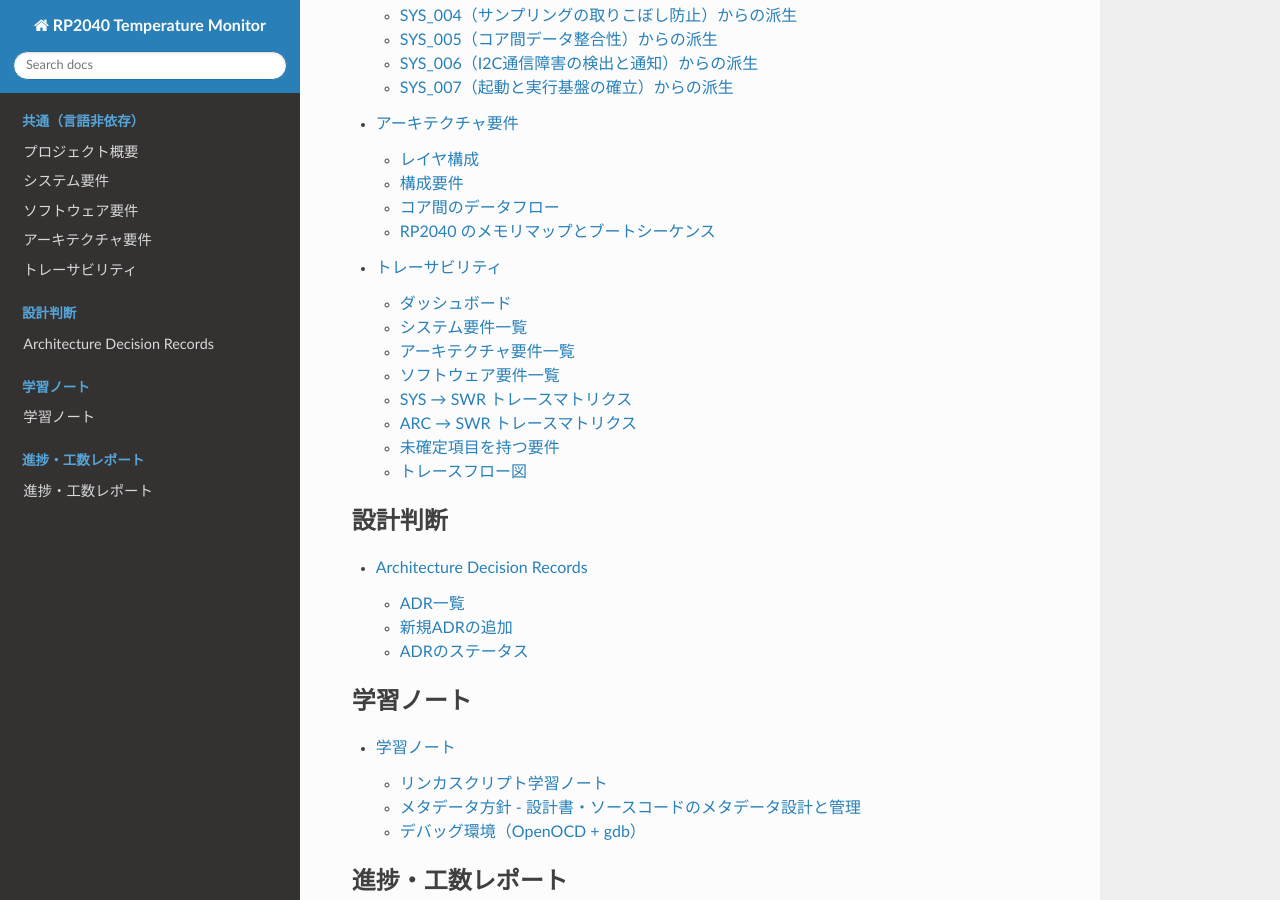
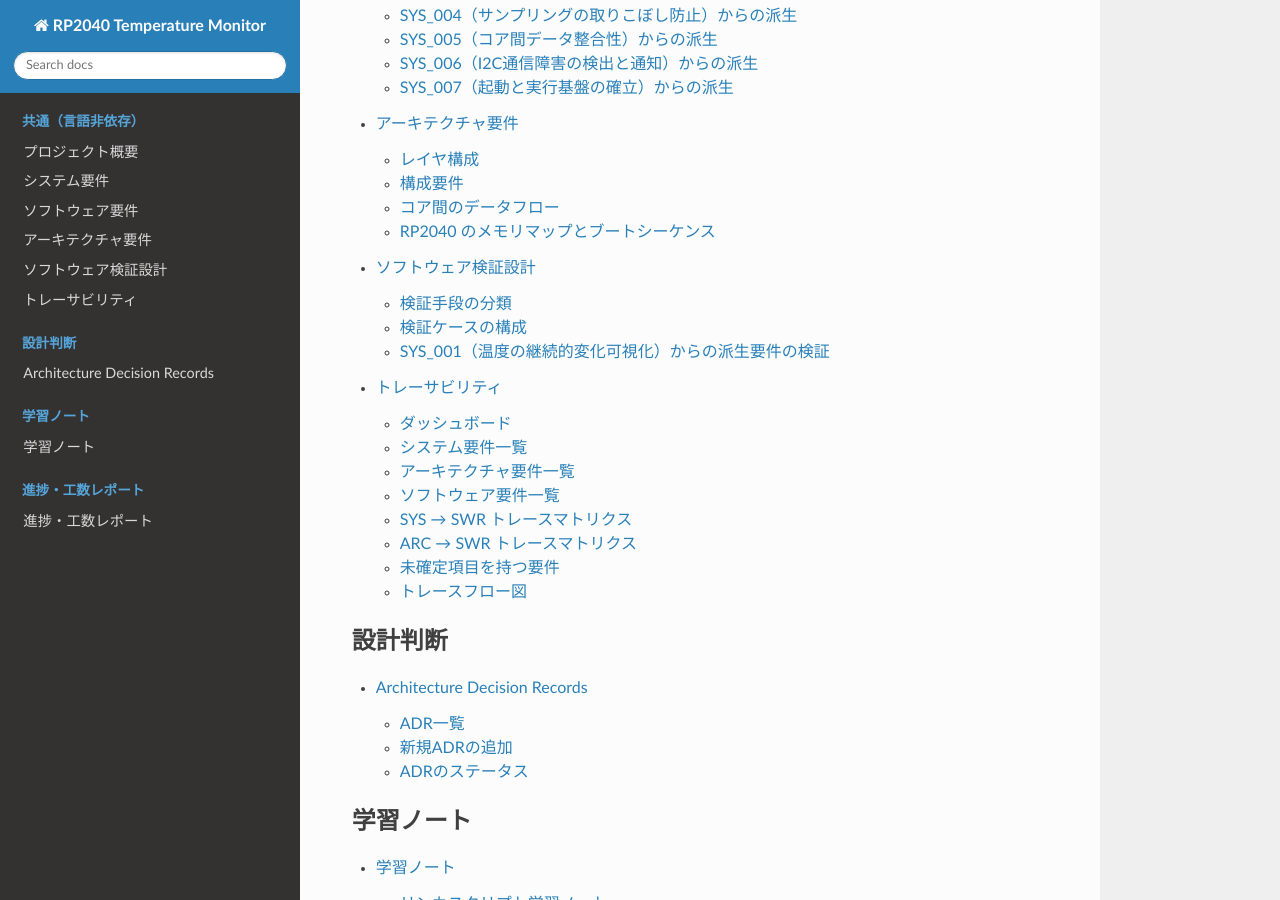
Before and after one commit to harukikiya/rp2040-temp-monitor, a Sphinx documentation site: the page built from docs/index.md, in a window 1280 px wide and 900 px high, scrolled down 755 px. Built offline with Sphinx 7.4.7 and the Read the Docs theme 3.1.0, drawn with Linux system fonts in a browser that asks for light colours; some of the changed lines change nothing that is shown.

Commit message:
docs: ソフトウェア検証設計文書を作成しサンプルを3件記述する (#74)
ASPICE SWE.6 に対応する 90_software_verification_design.md を新規作成する。
検証手段の分類(IADT)と検証ケースの構成を定義し、SYS_001 系の要件に対する
サンプルを3件記述する。

前提条件は対象要件の ID を参照する形とし、段階番号と内部コンポーネント名は
書かない。SWE.6 は統合されたソフトウェアを対象とするプロセスであり内部構造への
言及はコンポーネント検証の領域であること、およびアーキテクチャを段階2.5-1 で
作り直すため現時点のコンポーネント名が変わりうることによる。

前提条件・手順・合否基準の3項目構成は暫定であり、37件を記述する
[2.5-0-4-2] で最初のグループを書いた時点で過不足を判断する。

SWV_004 は要件側の TBD-010 / TBD-017 をそのまま引き継ぐ。要件の未確定が
検証設計の未確定として伝播することを、open_params で明示する。

````diff
--- /dev/null
+++ b/docs/common/90_software_verification_design.md
@@ -0,0 +1,115 @@
+# ソフトウェア検証設計
+
+> **位置づけ**：本ドキュメントは ASPICE [SWE.6（Software Verification）](https://en.wikipedia.org/wiki/Automotive_SPICE) に該当する。
+> ソフトウェア要件（`20_software_requirements.md`）の各要件に対し、統合されたソフトウェアがそれを満たすことを確認する検証ケースを定義する。
+> 各 SWV は、対応するソフトウェア要件（SWR_NNN）へのトレースを持つ。
+
+本書では、承認済みのソフトウェア要件に対する検証ケースを、要件の派生元システム要件ごとに整理して記述する。
+検証の実施は段階4-4 で行う。
+
+## 検証手段の分類
+
+各検証ケースは `method`属性で検証手段を示す。分類は IADT に従う。
+
+| 値 | 手段 | 内容 |
+| --- | --- | --- |
+| `inspection` | 検査 | 成果物を目視または静的解析で確認する。実行を伴わない |
+| `analysis` | 解析 | 計算・モデル・シミュレーションにより間接的に確認する |
+| `demonstration` | 実証 |実行し、期待する動作が観測できることを確認する。定量的な計測を伴わない |
+| `test` | 試験 | 実行し、定量的な合否基準に対して計測値を判定する |
+
+`environment` 属性は検証を実施する環境を示す。`host`（開発マシン上）、
+`target`（RP2040 実機）、`ci`（GitHub Actions）、`review`（人手による確認）のいずれか。
+
+## 検証ケースの構成
+
+各検証ケースは以下の3項目を持つ。
+
+- **前提条件**：検証を実施できる状態の定義。依存する実装段階と必要な計測手段
+- **手順**：実施者が再現できる粒度の操作列
+- **合否基準**：観測結果に対する判定条件。可能な限り数値で表現する
+
+1つの検証ケースで複数の要件を確認できる場合は、`verifies` に複数の要件 ID を列挙する。
+
+## SYS_001（温度の継続的変化可視化）からの派生要件の検証
+
+```{swverif} ADC初期化と温度センサチャネル選択の確認
+:id: SWV_001
+:status: draft
+:method: demonstration
+:environment: target
+:verifies: SWR_001
+
+**前提条件**
+
+- SWR_001 を実装したソフトウェアが RP2040 実機で動作していること
+- UART ログ出力が利用できること（段階2-D-3 で確立済み）
+
+**手段**
+
+1. ADC 初期化後、ADC の制御レジスタと入力選択レジスタの値を UART に出力する
+2. 温度センサのバイアス有効化ビットの状態を UART に出力する
+3. ADC 変換を1回実行し、取得した生値を UART に出力する
+
+**合否基準**
+
+- 入力チャネルとして ADC チャネル4 が選択されていること
+- 温度センサのバイアスが有効であること
+- 取得した生値が 0 でも 0xFFF でもないこと（室温付近で飽和していないこと）
+```
+
+```{swverif} サンプリング周期100Hzの計測
+:id: SWV_003
+:status: draft
+:method: test
+:environment: target
+:verifies: SWR_003
+
+**前提条件**
+
+- SWR_003 を実装したソフトウェアが RP2040 実機で動作していること
+- GPIO のトグル出力をロジックアナライザまたはオシロスコープで観測できること
+
+**手段**
+
+1. ADC サンプリング開始時に GPIO をトグルする計測用コードを有効化する
+2. 10 秒間動作させ、トグル間隔を記録する
+
+**合否基準**
+
+- トグル間隔の平均が 10ms ± 0.1ms の範囲内であること
+- 連続する 1000 回の計測で 10ms ± 0.5ms を外れる回数が 0 であること
+```
+
+```{swverif} I2Cバス初期化と通信確立の確認
+:id: SWV_004
+:status: draft
+:method: demonstration
+:environment: target
+:verifies: SWR_004
+:open_params: TBD_010 I2C速度が未確立のため、合否基準の通信速度は仮置き。解決時期: 段階3-2。TBD-017 GPIO割り当てが未定のため、観測対象のピンは未確定。解決時期: 段階3-2。
+
+**前提条件**
+
+- SWR_004 を実装したソフトウェアが RP2040 実機で動作していること
+- I2C の SCL（Serial Clock Line、シリアルクロック線）と SDA（Serial Data Line、シリアルデータ線）をロジックアナライザまたはオシロスコープで観測できること
+
+**手順**
+
+1. I2C 初期化後、LCD1602 のアドレスに対してダミー書き込みを1回行う
+2. SCL のクロック周波数を計測する
+3. 9 クロック目における ACK（Acknowledge、受信確認応答）の有無を観測する
+
+**合否基準**
+
+- SCL の周波数が 100kHz ± 10% の範囲内であること
+- スレーブから ACK が返ること（NACK ではないこと）
+- バスがアイドル時に SCL・SDA ともに H レベルに保持されていること（プルアップが効いていること）
+```
+
+前提条件には、対象要件を実装したソフトウェアが動作していることと、観測手段が利用できることを書く。
+実装を担当する段階番号や内部コンポーネント名は書かない。
+SWE.6 は統合されたソフトウェアが要件を満たすことを確認するプロセスであり、内部構造への言及はコンポーネント検証（SWE.5.2）の領域である。
+またアーキテクチャは段階2.5-1 で作り直すため、現時点のコンポーネント名を埋め込むと再設計の結果に連動して修正が必要になる。
+
+本書で初出の略語は、初出箇所で展開形を併記する。
--- a/docs/index.md
+++ b/docs/index.md
@@ -14,6 +14,7 @@
 common/10_system_requirements
 common/20_software_requirements
 common/30_architecture
+common/90_software_verification_design
 common/99_traceability
 ```
 
````
